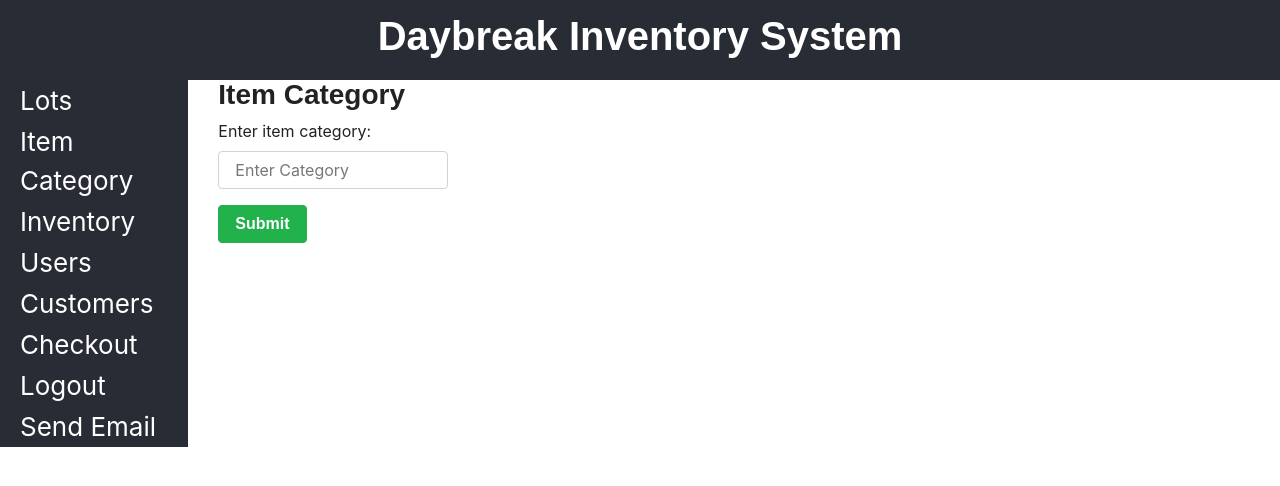
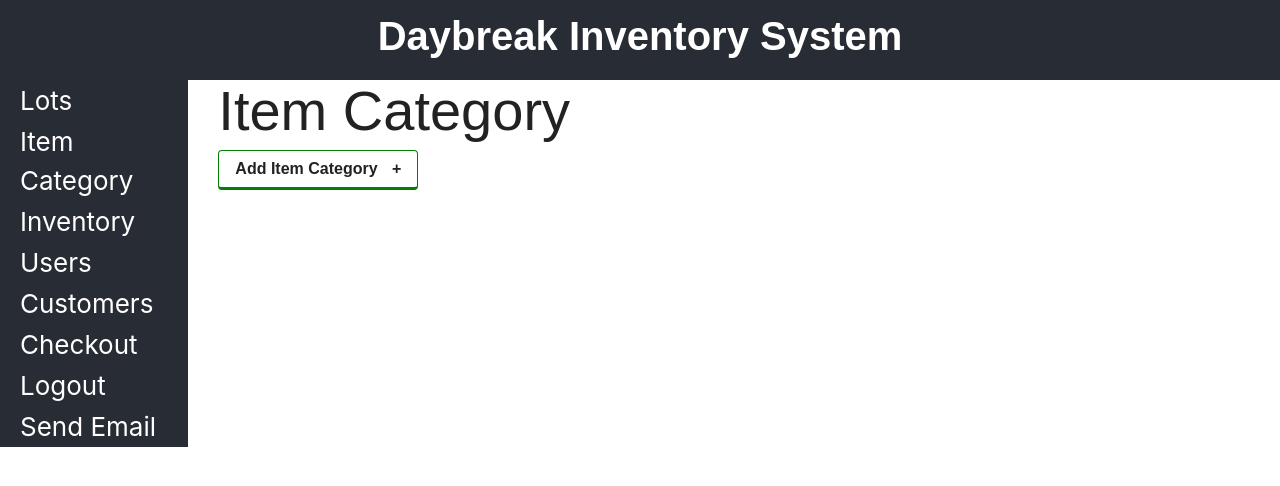
Before and after one commit to boogeybum/daybreak-inventory, a React (Create React App) app in the folder client/: page /itemcategories in a window 1280 px wide. Shown: the top 486 px of the page. Built offline with nearby package versions, Linux system fonts and the light colour scheme; a web font is replaced by a local one.

Commit message:
refactor to improve layout and api post

```diff
--- a/client/src/components/categoryForm/CategoryForm.js
+++ b/client/src/components/categoryForm/CategoryForm.js
@@ -1,11 +1,16 @@
 import React, { Component } from 'react';
-import { Input, FormBtn,  FormRow, FormContainer } from '../form tools/form';
+import { Input, FormBtn,  FormRow } from '../form tools/form';
 
 class CategoryForm extends Component {
   render() {
+// function CategoryForm(props) {
     return (
-      <FormContainer id='add-category'>
-        <h3>Item Category</h3>
+      <div className="container categories">
+      <h3 className="display-4">Item Category</h3>
+      <FormBtn data-toggle="collapse" data-target="#add-category" type="button" style={{ borderBottom: "solid", borderColor: "green" }}>Add Item Category <span style={{ paddingLeft: "10px" }}>+</span></FormBtn>
+
+      <div id='add-category' className="collapse">
+
         <form id='itemcategories'>
           <FormRow>
             <Input
@@ -14,13 +19,19 @@ class CategoryForm extends Component {
               placeholder='Enter Category'
               id='itemcategoriesInput'
               labelText='Enter item category:'
-            />
+              // onChange={(e) => props.handleChange(e)}
+              />
           </FormRow>
-          <FormBtn type='submit' btnDetails={'btn btn-success'} labelText='Submit'>
+          <FormBtn type='submit' btnDetails={'btn btn-success'} labelText='Submit'
+          // disabled={!(this.state.itemcategoriesInput)}
+          // onClick={(this.handleSubmitClick)}
+          // onClick={(e) => props.handleSubmitClick(e)}
+          >
             Submit
           </FormBtn>
         </form>
-      </FormContainer>
+      </div>
+    </div>
     );
   }
 }
--- a/client/src/components/categoryForm/CategoryResults.js
+++ b/client/src/components/categoryForm/CategoryResults.js
@@ -0,0 +1,15 @@
+import React, { Component } from 'react';
+// import { Input, FormBtn,  FormRow, FormContainer } from '../form tools/form';
+
+class CategoryResults extends Component {
+  render() {
+    return (
+        <table>
+          <th>Category</th>
+          <tr>Pants</tr>
+        </table>
+    );
+  }
+}
+
+export default CategoryResults;
--- a/client/src/components/customers/CustomerForm.js
+++ b/client/src/components/customers/CustomerForm.js
@@ -1,5 +1,5 @@
 import React, { Component } from "react";
-import { Input, TextArea, FormBtn, FormRow } from "../form tools/form";
+import { Input, FormBtn, FormRow } from "../form tools/form";
 import API from "../../utils/API";
 
 class CustomerForm extends Component {
--- a/client/src/utils/API.js
+++ b/client/src/utils/API.js
@@ -1,9 +1,15 @@
 import axios from "axios";
 
 export default {
+  // This API gets item categories currently saved to the DB
   getitemcategories: () => {
     return axios.get("/api/itemcategory");
   },
+  // This API writes new item categories to the DB
+  addCategoryToDB: (itemcategoriesData) => {
+    return axios.post("/api/itemcategory", itemcategoriesData);
+  },
+
   // This API saves a customer to the database
   saveCustomer: function (customerData) {
     return axios.post("/api/customer", customerData);
@@ -13,10 +19,4 @@ export default {
   getCustomers: () => {
     return axios.get("api/customer");
   }
-  // addCategoryToDB: (itemcategoriesData) => {
-  //   return axios.post("/api/Itemcategory", itemcategoriesData);
-  // }
-  // getCustomers: () => {
-  //   return axios.get("api/customers");
-  // }
 }
```
